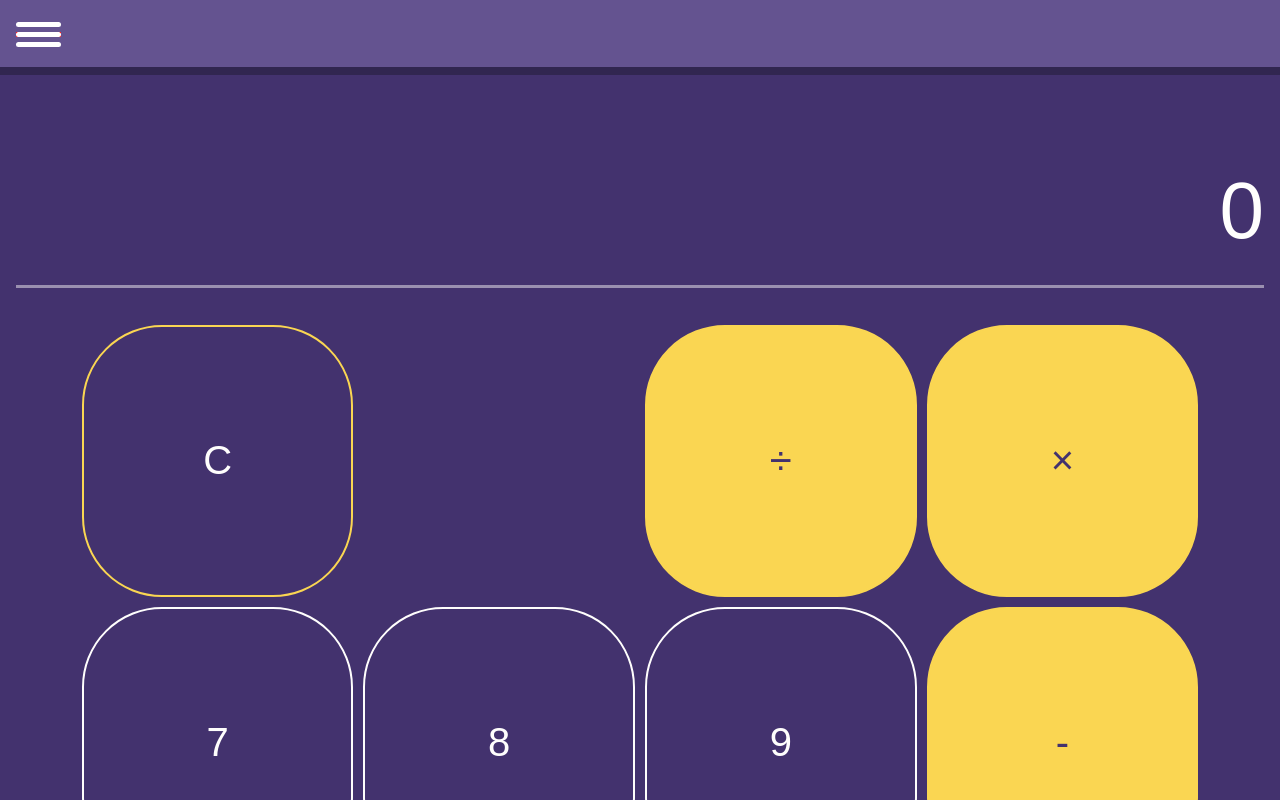
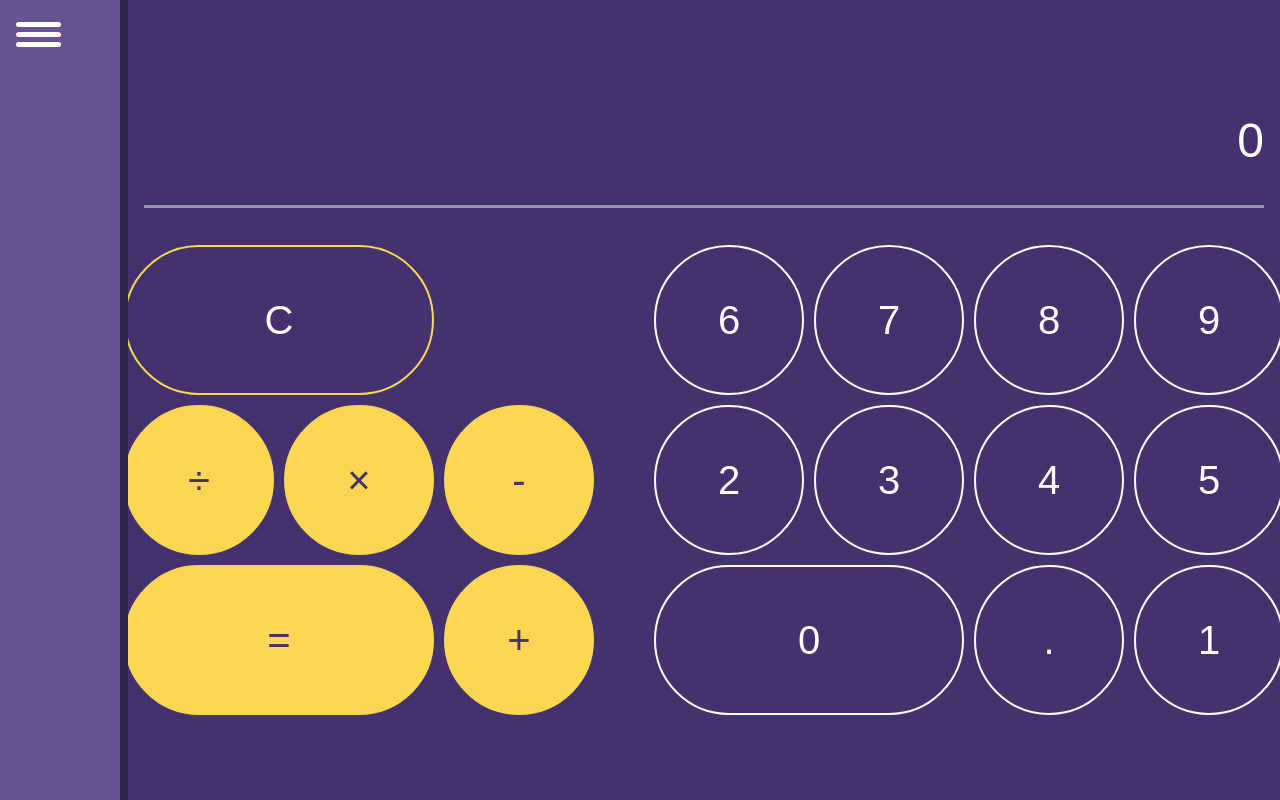
Before and after one commit to PBasham/FFI-calculator, a React (Create React App) app: page / in a window 1280 px wide. Shown: the top 800 px of the page. Built offline with nearby package versions, Linux system fonts and the light colour scheme.

Commit message:
set up base layout for calculator on landscape

```diff
--- a/src/css/calculator.css
+++ b/src/css/calculator.css
@@ -5,6 +5,7 @@
     align-items: center;
     padding: 0 1em;
 }
+
 .calculation-div {
     display: flex;
     flex-wrap: wrap;
@@ -21,11 +22,13 @@
 }
 
 .calculation-div.theme-purple {
-    border-bottom: 3px solid rgba(154,144,176, 1);
+    border-bottom: 3px solid rgba(154, 144, 176, 1);
 }
+
 .calculation-div.theme-orange {
     border-bottom: 3px solid var(--theme-orange-dividerBar);
 }
+
 .calculation-div.theme-green {
     border-bottom: 3px solid var(--theme-green-dividerBar);
 }
@@ -33,6 +36,7 @@
 .calculation-div .current {
     font-size: 5rem;
 }
+
 .calculation-div .previous {
     font-size: 3rem;
 }
@@ -54,6 +58,7 @@
     background-color: transparent;
     border-radius: 2em;
 }
+
 .btn.theme-purple {
     color: var(--theme-purple-text);
     border: 2px solid var(--theme-purple-text);
@@ -75,28 +80,35 @@
 .span-two-hor {
     grid-column: span 2;
 }
+
 .span-two-vert {
     grid-row: span 2;
 }
+
 .btn-brd-acc.theme-purple {
     border-color: var(--theme-purple-buttonSymbol);
 }
+
 .btn-brd-acc.theme-orange {
     border-color: var(--theme-orange-buttonSymbol);
 }
+
 .btn-brd-acc.theme-green {
     border-color: var(--theme-green-buttonSymbol);
 }
+
 .btn-acc.theme-purple {
     color: var(--theme-purple-textAccent);
     background-color: var(--theme-purple-buttonSymbol);
     border-color: var(--theme-purple-buttonSymbol);
 }
+
 .btn-acc.theme-orange {
     color: var(--theme-orange-textAccent);
     background-color: var(--theme-orange-buttonSymbol);
     border-color: var(--theme-orange-buttonSymbol);
 }
+
 .btn-acc.theme-green {
     color: var(--theme-green-textAccent);
     background-color: var(--theme-green-buttonSymbol);
@@ -108,3 +120,133 @@
     background-color: transparent;
     border: none;
 }
+
+@media screen and (orientation: landscape) {
+    .calculator-div {
+        margin-left: 10%;
+        width: 90%;
+    }
+
+    .calculation-div {
+        margin-top: 0;
+        padding-left: 1em;
+    }
+
+    .calculation-div .current {
+        font-size: 3rem;
+    }
+
+    .calculation-div .previous {
+        font-size: 1rem;
+    }
+
+    .buttons-grid {
+        margin-top: 2em;
+        display: grid;
+        height: 53%;
+        grid-template-columns: repeat(3, 20vh) 50px repeat(4, 20vh);
+        grid-template-rows: repeat(3, 20vh);
+    }
+
+    .buttons-grid .btn-acc {
+        /* grid-row: 1/2; */
+    }
+
+    .btn-brd-acc {
+        /* grid-column: 8/9; */
+    }
+
+    .btn {}
+
+    .span-two-hor {
+        grid-column: span 1;
+    }
+
+    .span-two-vert {
+        grid-row: span 1;
+    }
+
+    .digit-0 {
+        grid-column: 5/7;
+        grid-row: 3/4;
+    }
+
+    .digit-1 {
+        grid-column: 8/9;
+        grid-row: 3/4;
+    }
+
+    .digit-2 {
+        grid-column: 5/6;
+        grid-row: 2/3;
+    }
+
+    .digit-3 {
+        grid-column: 6/7;
+        grid-row: 2/3;
+    }
+
+    .digit-4 {
+        grid-column: 7/8;
+        grid-row: 2/3;
+    }
+
+    .digit-5 {
+        grid-column: 8/9;
+        grid-row: 2/3;
+    }
+
+    .digit-6 {
+        grid-column: 5/6;
+        grid-row: 1/2;
+    }
+
+    .digit-7 {
+        grid-column: 6/7;
+        grid-row: 1/2;
+    }
+
+    .digit-8 {
+        grid-column: 7/8;
+        grid-row: 1/2;
+    }
+
+    .digit-9 {
+        grid-column: 8/9;
+        grid-row: 1/2;
+    }
+
+    .digit-decimal {
+        grid-column: 7/8;
+        grid-row: 3/4;
+    }
+    .symbol-clear {
+        grid-row: 1/2;
+        grid-column: 1/3;
+    }
+
+    .symbol-divide {
+        grid-row: 2/3;
+        grid-column: 1/2;
+    }
+
+    .symbol-multiply {
+        grid-row: 2/3;
+        grid-column: 2/3;
+    }
+
+    .symbol-subtract {
+        grid-row: 2/3;
+        grid-column: 3/4;
+    }
+
+    .symbol-add {
+        grid-row: 3/4;
+        grid-column: 3/4;
+    }
+
+    .symbol-equal {
+        grid-row: 3/4;
+        grid-column: 1/3;
+    }
+}
--- a/src/css/navBar.css
+++ b/src/css/navBar.css
@@ -4,20 +4,22 @@
     width: 100%;
     transition: ease-in-out 150ms;
     z-index: 100;
+    border-style: solid;
+    border-width: 0 0 1vh 0;
 }
 
 .nav-bar.theme-purple {
-    border-bottom: 1vh solid var(--theme-purple-dividerBar);
+    border-color: var(--theme-purple-dividerBar);
     background-color: var(--theme-purple-navBar);
 }
 
 .nav-bar.theme-orange {
-    border-bottom: 1vh solid var(--theme-orange-dividerBar);
+    border-color: var(--theme-orange-dividerBar);
     background-color: var(--theme-orange-navBar);
 }
 
 .nav-bar.theme-green {
-    border-bottom: 1vh solid var(--theme-green-dividerBar);
+    border-color: var(--theme-green-dividerBar);
     background-color: var(--theme-green-navBar);
 }
 
@@ -77,3 +79,48 @@
     font-size: 2rem;
     opacity: 1;
 }
+
+@media screen and (orientation: landscape) {
+    .nav-bar {
+        /* position: relative; */
+        width: 10%;
+        height: 100%;
+        border-width: 0 1vh 0 0;
+        transition: ease-in-out 150ms;
+        z-index: 100;
+    }
+
+    .nav-bar.open {
+        opacity: .9;
+        width: 100%;
+        height: 100%;
+    }
+
+    .navBtn {
+        display: flex;
+        position: absolute;
+        top: 0;
+        left: 0;
+        margin: 2em 1em;
+        background-color: red;
+    }
+
+    .nav-links {
+        margin-top: 5%;
+        display: flex;
+        flex-direction: column;
+        justify-content: space-evenly;
+        align-items: center;
+        height: 80%;
+    }
+
+    .nav-link {
+        opacity: 0;
+        transition: 150ms ease-in-out;
+    }
+
+    .nav-link.open {
+        font-size: 2rem;
+        opacity: 1;
+    }
+}
--- a/src/css/styles.css
+++ b/src/css/styles.css
@@ -14,6 +14,7 @@ body {
 html,
 body {
     height: 100%;
+    position: relative;
 }
 
 .app {
@@ -32,6 +33,11 @@ body {
     color: var(--theme-green-text);
 }
 
+@media screen and (orientation: landscape) {
+    .app {
+    }
+}
+
 /*  Future use */
 /* @media screen and (orientation:portrait) { … }
 @media screen and (orientation:landscape) { … } */
--- a/src/pages/CalculatorPage/CalculatorPage.tsx
+++ b/src/pages/CalculatorPage/CalculatorPage.tsx
@@ -26,7 +26,7 @@ export const CalculatorPage: FC<CalculatorPageProps> = ({ handleAddToHistory, ac
 
     useEffect(() => {
 
-    },[])
+    }, [])
 
     const formatValue = (value: string) => {
         // split on decimal
@@ -131,24 +131,24 @@ export const CalculatorPage: FC<CalculatorPageProps> = ({ handleAddToHistory, ac
                 <div className="current">{showCurrentValue}</div>
             </div>
             <div className="buttons-grid">
-                <button onClick={handleClear} className={`btn btn-brd-acc theme-${activeTheme.themes[activeTheme.currentTheme]}`}>C</button>
+                <button onClick={handleClear} className={`btn symbol-clear btn-brd-acc theme-${activeTheme.themes[activeTheme.currentTheme]}`}>C</button>
                 <div className="btn placeholder"></div>
-                <SymbolBtn symbol={"÷"} type={"/"} onClick={handleSymbolClick} className={`btn btn-acc theme-${activeTheme.themes[activeTheme.currentTheme]}`} />
-                <SymbolBtn symbol={"×"} type={"*"} onClick={handleSymbolClick} className={`btn btn-acc theme-${activeTheme.themes[activeTheme.currentTheme]}`} />
-                <DigitBtn digit={"7"} onClick={handleAddNumber} className={`btn theme-${activeTheme.themes[activeTheme.currentTheme]}`} />
-                <DigitBtn digit={"8"} onClick={handleAddNumber} className={`btn theme-${activeTheme.themes[activeTheme.currentTheme]}`} />
-                <DigitBtn digit={"9"} onClick={handleAddNumber} className={`btn theme-${activeTheme.themes[activeTheme.currentTheme]}`} />
-                <SymbolBtn symbol={"-"} type={"-"} onClick={handleSymbolClick} className={`btn btn-acc theme-${activeTheme.themes[activeTheme.currentTheme]}`} />
-                <DigitBtn digit={"4"} onClick={handleAddNumber} className={`btn theme-${activeTheme.themes[activeTheme.currentTheme]}`} />
-                <DigitBtn digit={"5"} onClick={handleAddNumber} className={`btn theme-${activeTheme.themes[activeTheme.currentTheme]}`} />
-                <DigitBtn digit={"6"} onClick={handleAddNumber} className={`btn theme-${activeTheme.themes[activeTheme.currentTheme]}`} />
-                <SymbolBtn symbol={"+"} type={"+"} onClick={handleSymbolClick} className={`btn btn-acc theme-${activeTheme.themes[activeTheme.currentTheme]}`} />
-                <DigitBtn digit={"1"} onClick={handleAddNumber} className={`btn theme-${activeTheme.themes[activeTheme.currentTheme]}`} />
-                <DigitBtn digit={"2"} onClick={handleAddNumber} className={`btn theme-${activeTheme.themes[activeTheme.currentTheme]}`} />
-                <DigitBtn digit={"3"} onClick={handleAddNumber} className={`btn theme-${activeTheme.themes[activeTheme.currentTheme]}`} />
-                <SymbolBtn symbol={"="} type={"="} onClick={handleEqualPress} className={`btn btn-acc theme-${activeTheme.themes[activeTheme.currentTheme]} span-two-vert`} />
-                <DigitBtn digit={"0"} onClick={handleAddNumber} className={`btn theme-${activeTheme.themes[activeTheme.currentTheme]} span-two-hor`} />
-                <DigitBtn digit={"."} onClick={handleAddNumber} className={`btn theme-${activeTheme.themes[activeTheme.currentTheme]}`} />
+                <SymbolBtn symbol={"÷"} type={"/"} onClick={handleSymbolClick} className={`btn symbol-divide btn-acc theme-${activeTheme.themes[activeTheme.currentTheme]}`} />
+                <SymbolBtn symbol={"×"} type={"*"} onClick={handleSymbolClick} className={`btn symbol-multiply btn-acc theme-${activeTheme.themes[activeTheme.currentTheme]}`} />
+                <DigitBtn digit={"7"} onClick={handleAddNumber} className={`btn digit-7 theme-${activeTheme.themes[activeTheme.currentTheme]}`} />
+                <DigitBtn digit={"8"} onClick={handleAddNumber} className={`btn digit-8 theme-${activeTheme.themes[activeTheme.currentTheme]}`} />
+                <DigitBtn digit={"9"} onClick={handleAddNumber} className={`btn digit-9 theme-${activeTheme.themes[activeTheme.currentTheme]}`} />
+                <SymbolBtn symbol={"-"} type={"-"} onClick={handleSymbolClick} className={`btn symbol-subtract btn-acc theme-${activeTheme.themes[activeTheme.currentTheme]}`} />
+                <DigitBtn digit={"4"} onClick={handleAddNumber} className={`btn digit-4 theme-${activeTheme.themes[activeTheme.currentTheme]}`} />
+                <DigitBtn digit={"5"} onClick={handleAddNumber} className={`btn digit-5 theme-${activeTheme.themes[activeTheme.currentTheme]}`} />
+                <DigitBtn digit={"6"} onClick={handleAddNumber} className={`btn digit-6 theme-${activeTheme.themes[activeTheme.currentTheme]}`} />
+                <SymbolBtn symbol={"+"} type={"+"} onClick={handleSymbolClick} className={`btn symbol-add btn-acc theme-${activeTheme.themes[activeTheme.currentTheme]}`} />
+                <DigitBtn digit={"1"} onClick={handleAddNumber} className={`btn digit-1 theme-${activeTheme.themes[activeTheme.currentTheme]}`} />
+                <DigitBtn digit={"2"} onClick={handleAddNumber} className={`btn digit-2 theme-${activeTheme.themes[activeTheme.currentTheme]}`} />
+                <DigitBtn digit={"3"} onClick={handleAddNumber} className={`btn digit-3 theme-${activeTheme.themes[activeTheme.currentTheme]}`} />
+                <SymbolBtn symbol={"="} type={"="} onClick={handleEqualPress} className={`btn symbol-equal btn-acc theme-${activeTheme.themes[activeTheme.currentTheme]} span-two-vert`} />
+                <DigitBtn digit={"0"} onClick={handleAddNumber} className={`btn digit-0 theme-${activeTheme.themes[activeTheme.currentTheme]} span-two-hor`} />
+                <DigitBtn digit={"."} onClick={handleAddNumber} className={`btn digit-decimal theme-${activeTheme.themes[activeTheme.currentTheme]}`} />
             </div>
         </div>
     )
```
